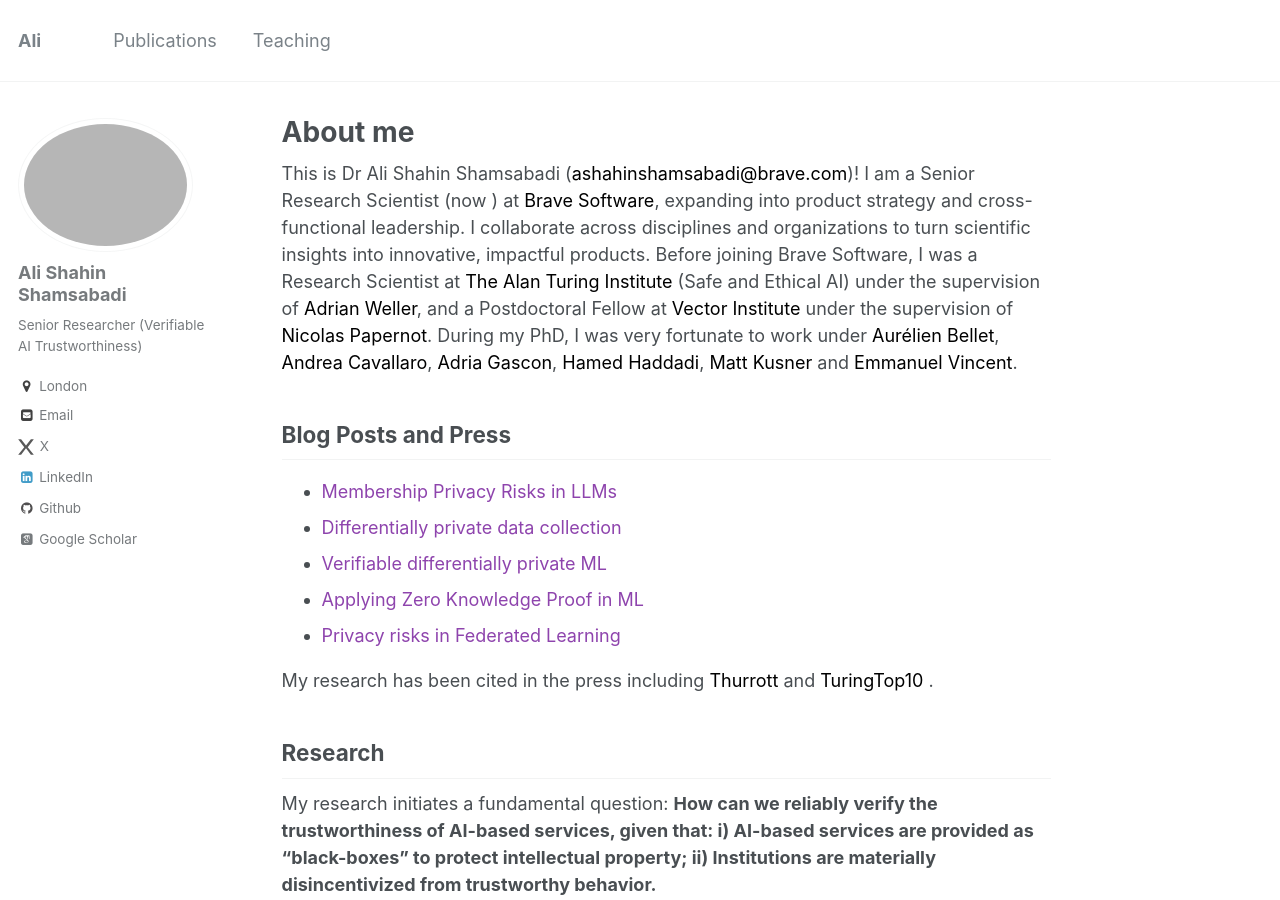
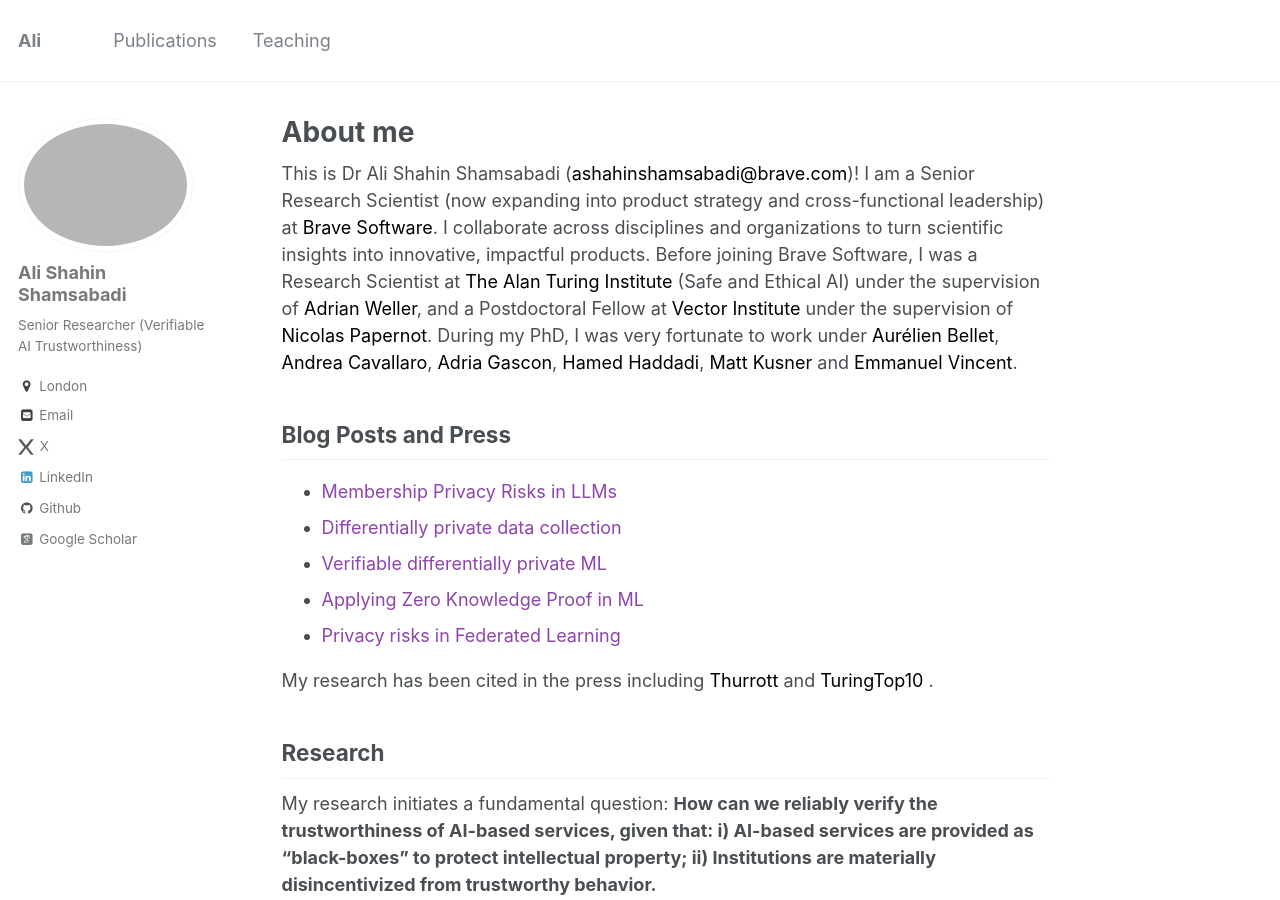
Before and after one commit to AliShahin/AliShahin.github.io, a Jekyll site: the page built from _pages/about.md, in a window 1280 px wide and 900 px high. Built offline with Jekyll 4.4.1, drawn with Linux system fonts in a browser that asks for light colours; some web fonts are replaced; some of the changed text lies outside the part shown.

Commit message:
Revise about page for Dr. Ali Shahin Shamsabadi
Updated the description of Dr. Ali Shahin Shamsabadi to clarify current role and responsibilities at Brave Software.

```diff
--- a/_pages/about.md
+++ b/_pages/about.md
@@ -9,7 +9,7 @@ redirect_from:
 ---
 
 <p>
-  This is Dr Ali Shahin Shamsabadi (<a href="mailto:ashahinshamsabadi@brave.com" style="color:#000000;">ashahinshamsabadi@brave.com</a>)! I am a Senior Research Scientist (now ) at <a href="https://brave.com" style="color:#000000;">Brave Software</a>, expanding into product strategy and cross-functional leadership. I collaborate across disciplines and organizations to turn scientific insights into innovative, impactful products. Before joining Brave Software, I was a Research Scientist at
+  This is Dr Ali Shahin Shamsabadi (<a href="mailto:ashahinshamsabadi@brave.com" style="color:#000000;">ashahinshamsabadi@brave.com</a>)! I am a Senior Research Scientist (now expanding into product strategy and cross-functional leadership) at <a href="https://brave.com" style="color:#000000;">Brave Software</a>. I collaborate across disciplines and organizations to turn scientific insights into innovative, impactful products. Before joining Brave Software, I was a Research Scientist at
   <a href="https://www.turing.ac.uk" style="color:#000000;">The Alan Turing Institute</a> (Safe and Ethical AI) under the supervision of
   <a href="http://mlg.eng.cam.ac.uk/adrian/" style="color:#000000;">Adrian Weller</a>, and a Postdoctoral Fellow at
   <a href="https://vectorinstitute.ai" style="color:#000000;">Vector Institute</a> under the supervision of
```
Also changed, not shown: other parts of _pages/about.md (+3 -0 lines).
